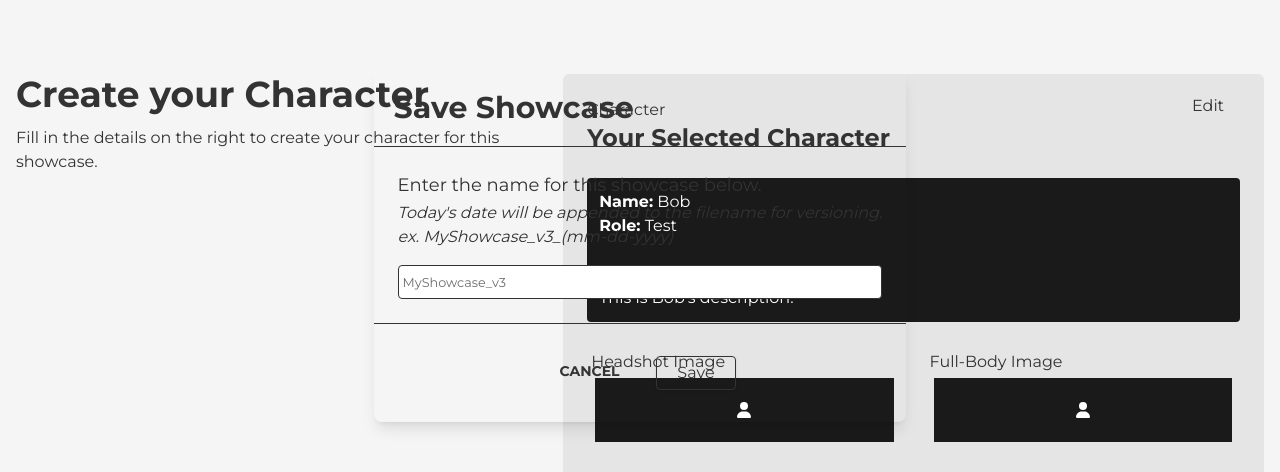
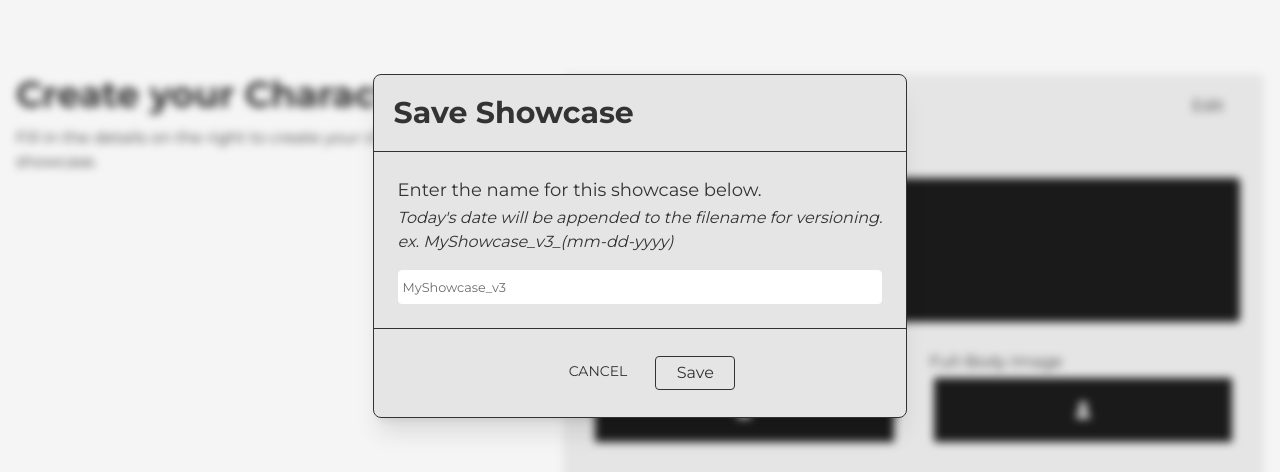
Before and after one commit to bcgov/ditp-showcase-creator-ui, a React (Create React App) app: page / in a window 1280 px wide. Both pictures are taken after a click on the button "SAVE PROCESS". Shown: the part 154-626 px from the top of the page. Built offline with nearby package versions, Linux system fonts and the light colour scheme.

Commit message:
fixed modal styling and added a JSONPreview component (if needed)

```diff
--- a/src/App.js
+++ b/src/App.js
@@ -7,6 +7,7 @@ import { CredentialPage } from "./react-modules/pages/CredentialPage";
 import { OnboardingPage } from "./react-modules/pages/OnboardingPage";
 import { ScenarioPage } from "./react-modules/pages/ScenarioPage";
 import { DEFAULT_JSON } from "./DEFAULT_JSON";
+import { JSONPreview } from "./react-modules/JSONPreview";
 import { Footer } from "./react-modules/Footer";
 
 function App() {
@@ -113,10 +114,8 @@ function App() {
               handleJSONUpdate={handleJSONUpdate}
             />
           )}
+          {/* <JSONPreview showcaseJSON={showcaseJSON} /> */}
           <Footer />
-          {/* <pre className="p-10 m-5 border text-xs rounded dark:text-neutral-200 whitespace-pre-wrap break-words">
-          {JSON.stringify(showcaseJSON, null, 2)}
-        </pre> */}
         </div>
       </div>
     </>
--- /dev/null
+++ b/src/react-modules/JSONPreview.js
@@ -0,0 +1,30 @@
+import React from "react";
+import { useState } from "react";
+
+const JSONPreview = ({ showcaseJSON }) => {
+  const [isOpen, setIsOpen] = useState(false);
+
+  const toggleAccordion = () => {
+    setIsOpen(!isOpen);
+  };
+
+  return (
+    <div className="my-4 text-light-text dark:text-dark-text">
+      <button
+        className="bg-gray-300 dark:bg-gray-700 p-2 rounded-md w-full text-left"
+        onClick={toggleAccordion}
+      >
+        Show JSON Preview
+      </button>
+      {isOpen && (
+        <div className="border p-4 m-2 rounded-md dark:border-gray-600">
+          <pre className="p-10 m-5 border text-xs rounded dark:text-neutral-200 whitespace-pre-wrap break-words">
+            {JSON.stringify(showcaseJSON, null, 2)}
+          </pre>
+        </div>
+      )}
+    </div>
+  );
+};
+
+export { JSONPreview };
--- a/src/react-modules/SaveModal.js
+++ b/src/react-modules/SaveModal.js
@@ -1,10 +1,7 @@
-import { useState } from "react";
+import React, { useState } from "react";
 import { SaveButton } from "./SaveButton";
 import { saveAs } from "file-saver"; // for saving JSON
-/**
- * This module allows saving of the project via a pop up window.
- *
- */
+
 export function SaveModal({ setShowModal, showcaseJSON }) {
   const [filename, setFilename] = useState("");
 
@@ -27,27 +24,29 @@ export function SaveModal({ setShowModal, showcaseJSON }) {
 
   return (
     <>
-      <div className="justify-center items-center flex overflow-x-hidden overflow-y-auto fixed inset-0 z-50 outline-none focus:outline-none ">
+      <div className="justify-center items-center flex overflow-x-hidden overflow-y-auto fixed inset-0 z-50 outline-none focus:outline-none backdrop-blur-sm bg-opacity-70 bg-black">
         <div className="relative w-auto my-6 mx-auto max-w-3xl">
-          <div className="border-0 rounded-lg shadow-lg relative flex flex-col w-full bg-white outline-none focus:outline-none">
+          <div className="border bg-light-bg-secondary dark:bg-dark-bg-secondary rounded-lg shadow-xl relative flex flex-col w-full bg-white outline-none focus:outline-none">
             {/*header*/}
-            <div className="flex items-start justify-between p-5 border-b border-solid border-slate-200 rounded-t">
-              <h3 className="text-3xl font-semibold">Save Showcase</h3>
+            <div className="flex items-start justify-between p-5 border-b border-solid border-gray-300 dark:border-gray-600 rounded-t">
+              <h3 className="text-3xl font-semibold text-gray-900 dark:text-gray-100">
+                Save Showcase
+              </h3>
             </div>
 
             {/*body*/}
             <div className="relative p-6 flex-auto">
-              <p className="text-slate-800 text-lg leading-relaxed">
+              <p className="text-gray-800 dark:text-gray-200 text-lg leading-relaxed">
                 Enter the name for this showcase below. <br />
               </p>
-              <p className="italic text-slate-500">
+              <p className="italic text-gray-500 dark:text-gray-400">
                 Today's date will be appended to the filename for versioning.
               </p>
-              <p className="italic text-slate-500 mb-4">
+              <p className="italic text-gray-500 dark:text-gray-400 mb-4">
                 ex. MyShowcase_v3_(mm-dd-yyyy)
               </p>
               <input
-                className="border p-1 w-full"
+                className="border p-1 w-full text-dark-text dark:text-light-text"
                 type="text"
                 placeholder="MyShowcase_v3"
                 value={filename}
@@ -58,9 +57,9 @@ export function SaveModal({ setShowModal, showcaseJSON }) {
             </div>
 
             {/*footer*/}
-            <div className="flex items-center justify-center p-6 border-t border-solid border-slate-200 rounded-b">
+            <div className="flex items-center justify-center p-6 border-t border-solid border-gray-300 dark:border-gray-600 rounded-b">
               <button
-                className="text-red-500 background-transparent font-bold uppercase px-6 py-2 text-sm outline-none focus:outline-none mr-1 mb-1 ease-linear transition-all duration-150"
+                className="text-red-500 background-transparent hover:underline uppercase px-6 py-2 text-sm outline-none focus:outline-none mr-1 mb-1 ease-linear transition-all duration-150"
                 type="button"
                 onClick={() => setShowModal(false)}
               >
@@ -70,7 +69,7 @@ export function SaveModal({ setShowModal, showcaseJSON }) {
               {/* SAVE BUTTON */}
               <button
                 onClick={saveJSON}
-                className="p-1 w-1/6 hover:bg-gray-200 dark:bg-zinc-200 dark:hover:bg-zinc-400 dark:hover:text-gray-100 m-2 border rounded shadow bg-white"
+                className="p-1 w-20 bg-light-bg-secondary hover:bg-light-btn-hover dark:hover:bg-dark-input border dark:bg-dark-bg-secondary dark:hover:bg-dark-btn-hover rounded "
               >
                 Save
               </button>
```
